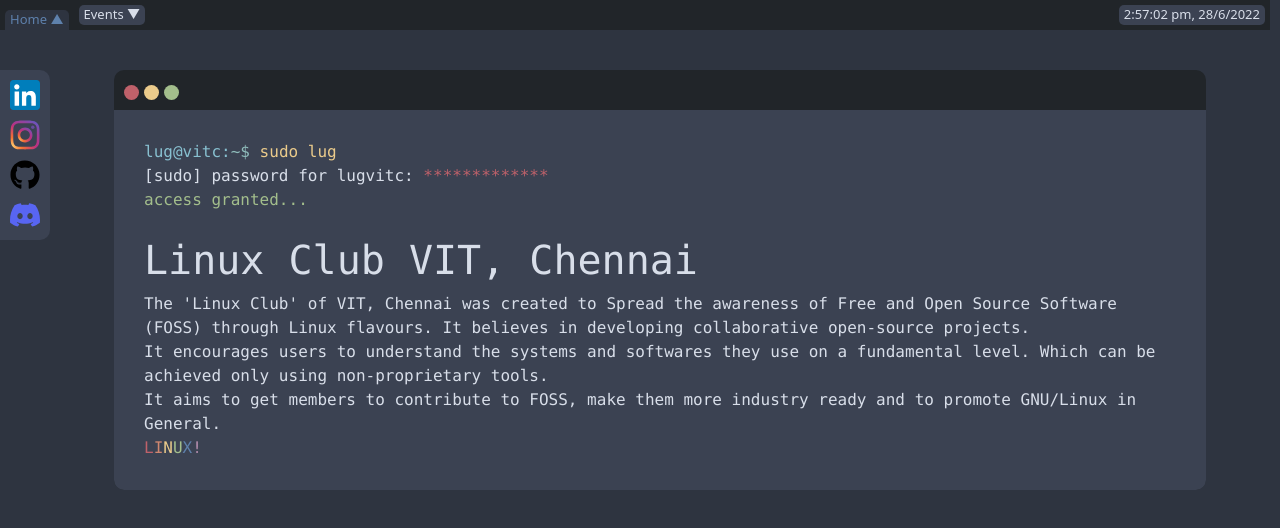
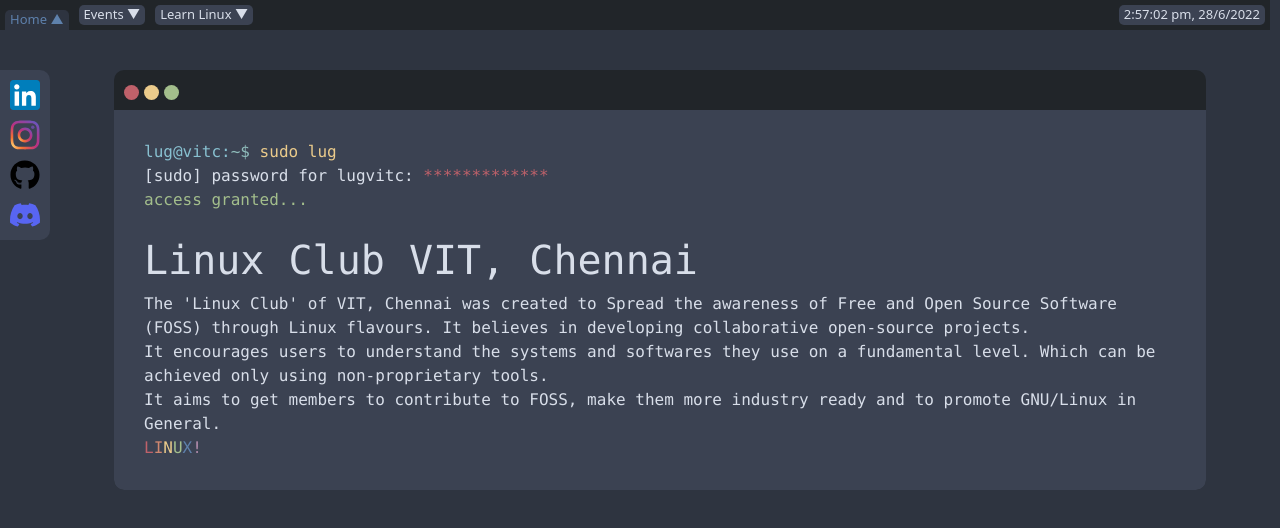
Before and after one commit to lugvitc/lugvitc.github.io, a React (Create React App) app: page / in a window 1280 px wide. Shown: the top 528 px of the page. Built offline with nearby package versions, Linux system fonts and the light colour scheme.

Commit message:
added basic learn-linux page

```diff
--- a/src/App.js
+++ b/src/App.js
@@ -5,6 +5,7 @@ import Events from './pages/events/events';
 
 import TopBar from './components/topBar/topBar';
 import Dock from './components/dock/dock';
+import LearnLinux from './pages/learnLinux/learnLinux';
 
 export default function App() {
     return (
@@ -26,6 +27,7 @@ export default function App() {
                 >
                     <Route index element={<Home />} />
                     <Route path='events' element={<Events />} />
+                    <Route path='learn-linux' element={<LearnLinux />} />
                 </Route>
             </Routes>
         </HashRouter>
--- a/src/components/topBar/topBarLinks.js
+++ b/src/components/topBar/topBarLinks.js
@@ -1,26 +1,14 @@
-export const topBarLinks = [ // make this a 'useState' thing if needed in the future
-{
-    title: "Home",
-    link: "/"
-},
-{
-    title: "Events",
-    link: "/events"
-}/*,
-{
-    title: "Recruitment",
-    link: "/recruitment"
-} ,
-{
-    title: "projects",
-    link: "/projects"
-},
-{
-    title: "blog",
-    link: "/blog"
-},
-{
-    title: "about",
-    link: "/about"
-} */
+export const topBarLinks = [
+    {
+        title: 'Home',
+        link: '/'
+    },
+    {
+        title: 'Events',
+        link: '/events'
+    },
+    {
+        title: 'Learn Linux',
+        link: '/learn-linux'
+    }
 ];
--- /dev/null
+++ b/src/pages/learnLinux/learnLinux.js
@@ -0,0 +1,14 @@
+import TerminalWindow from '../../components/terminal/terminalWindow';
+
+export default function LearnLinux() {
+    return (
+        <TerminalWindow
+            prompts={[
+                { path: '~', contents: 'cd learn-linux' },
+                { path: '~/learn-linux', contents: 'cat learn-linux.txt' }
+            ]}
+        >
+            Stay tuned, linux learning resources coming soon!!!
+        </TerminalWindow>
+    );
+}
```
